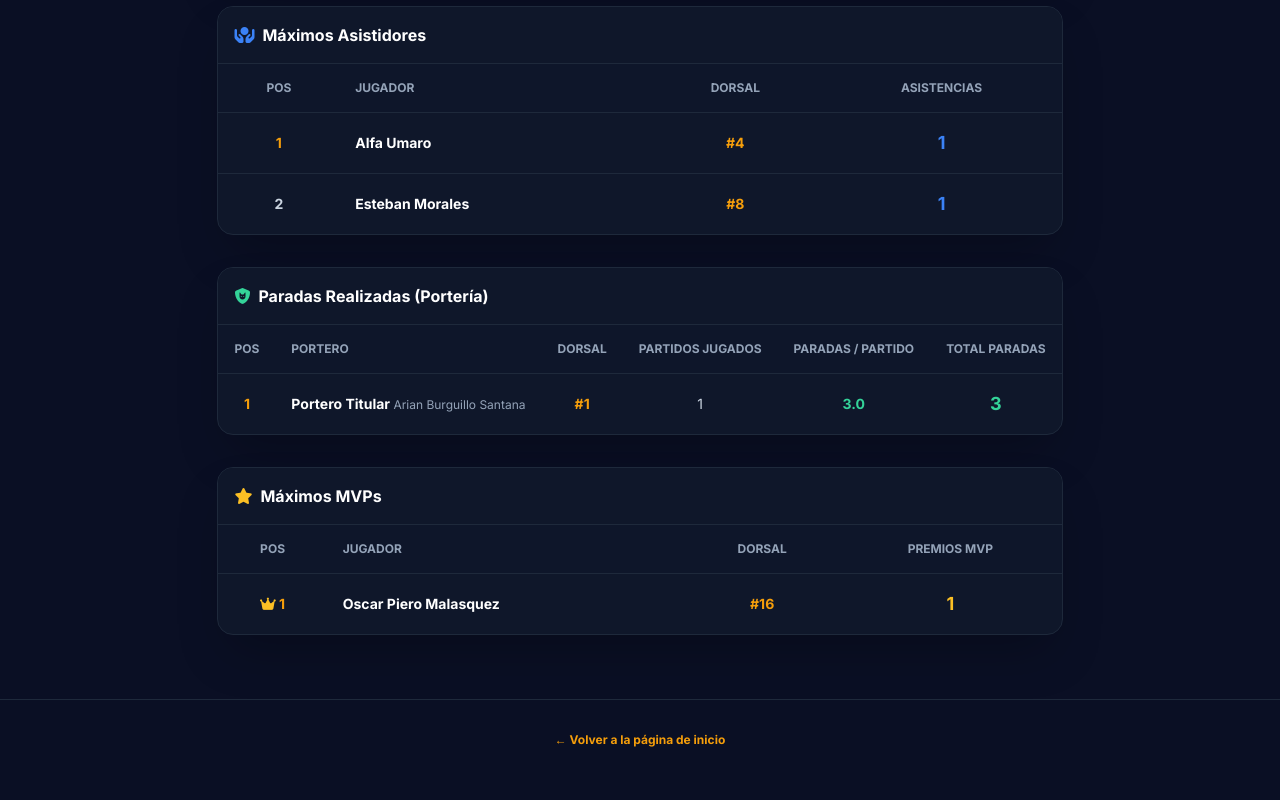
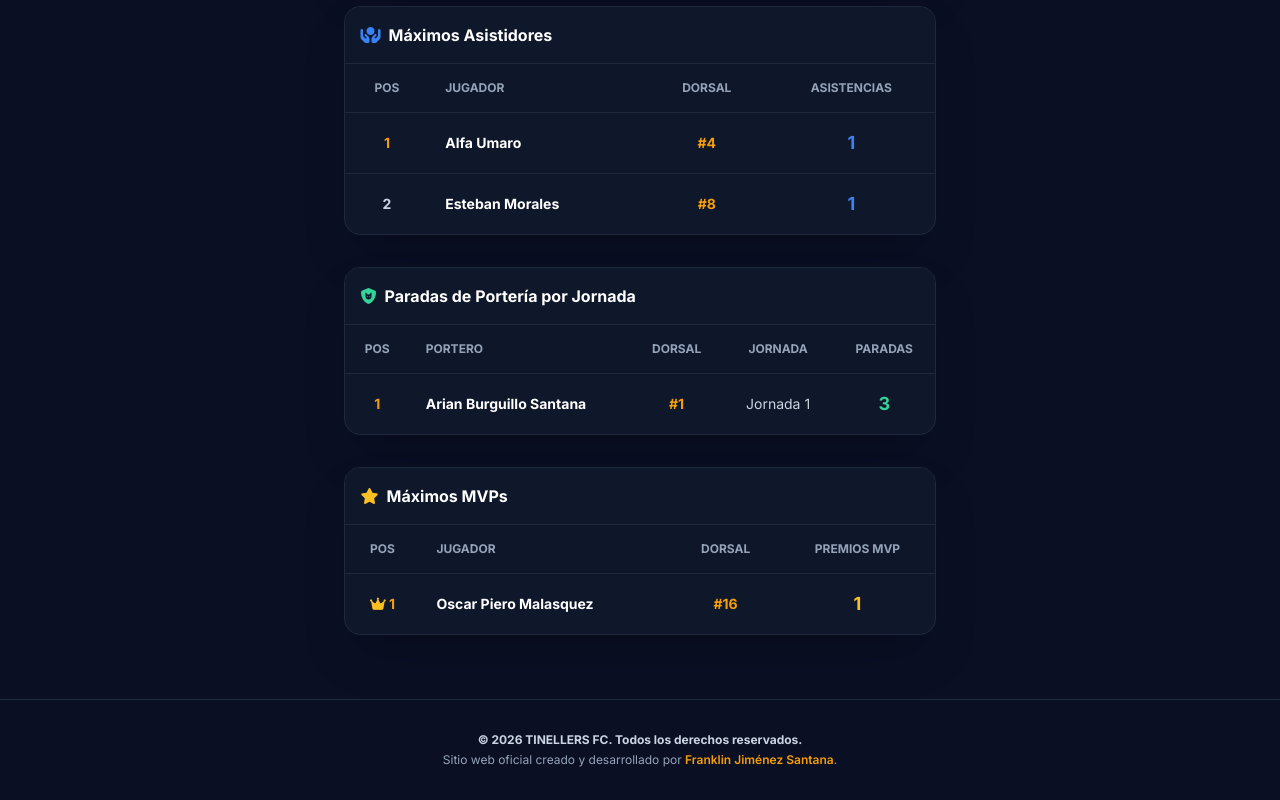
Before and after one commit to FrankJSantana/tinellers-fc, a plain HTML site: page estadisticas.html in a window 1280 px wide. Shown: the part 621-1421 px from the top of the page. Drawn offline with nearby package versions, Linux system fonts and the light colour scheme.

Commit message:
Añadido derechos de autor

```diff
--- a/estadisticas.html
+++ b/estadisticas.html
@@ -77,10 +77,10 @@
             </table>
         </div>
 
-        <!-- Tabla Portería: Paradas / Paradones -->
+        <!-- Tabla Portería: Paradas por Jornada -->
         <div class="bg-tinellers-card border border-slate-800 rounded-2xl overflow-hidden shadow-2xl">
             <div class="p-4 bg-slate-900 border-b border-slate-800 font-bold text-white flex items-center gap-2">
-                <i class="fa-solid fa-shield-cat text-emerald-400"></i> Paradas Realizadas (Portería)
+                <i class="fa-solid fa-shield-cat text-emerald-400"></i> Paradas de Portería por Jornada
             </div>
             <table class="w-full text-left text-sm">
                 <thead class="bg-slate-900/50 text-xs text-slate-400 uppercase border-b border-slate-800">
@@ -88,19 +88,16 @@
                         <th class="p-4 text-center">Pos</th>
                         <th class="p-4">Portero</th>
                         <th class="p-4 text-center">Dorsal</th>
-                        <th class="p-4 text-center">Partidos Jugados</th>
-                        <th class="p-4 text-center">Paradas / Partido</th>
-                        <th class="p-4 text-center">Total Paradas</th>
+                        <th class="p-4 text-center">Jornada</th>
+                        <th class="p-4 text-center">Paradas</th>
                     </tr>
                 </thead>
                 <tbody class="divide-y divide-slate-800">
-                    <!-- Puedes editar el nombre y dorsal del portero cuando gustes -->
                     <tr>
                         <td class="p-4 text-center font-bold text-tinellers-goldLight">1</td>
-                        <td class="p-4 font-bold text-white">Portero Titular <span class="text-xs text-slate-400 font-normal">Arian Burguillo Santana</span></td>
+                        <td class="p-4 font-bold text-white">Arian Burguillo Santana</td>
                         <td class="p-4 text-center font-black text-tinellers-goldLight">#1</td>
-                        <td class="p-4 text-center text-slate-300">1</td>
-                        <td class="p-4 text-center font-bold text-emerald-400">3.0</td>
+                        <td class="p-4 text-center text-slate-300">Jornada 1</td>
                         <td class="p-4 text-center font-black text-lg text-emerald-400">3</td>
                     </tr>
                 </tbody>
@@ -133,8 +130,10 @@
         </div>
     </main>
 
-    <footer class="bg-tinellers-dark border-t border-slate-800 py-8 text-center text-xs text-slate-500">
-        <a href="index.html" class="text-tinellers-goldLight hover:underline font-bold">← Volver a la página de inicio</a>
-    </footer>
+<!-- FOOTER CON DERECHOS DE AUTOR -->
+<footer class="bg-tinellers-dark border-t border-slate-800 py-8 text-center text-xs text-slate-400 space-y-1">
+    <p class="font-bold text-slate-300">© 2026 TINELLERS FC. Todos los derechos reservados.</p>
+    <p>Sitio web oficial creado y desarrollado por <span class="text-tinellers-goldLight font-semibold">Franklin Jiménez Santana</span>.</p>
+</footer>
 </body>
 </html>
```
Also changed, not shown: index.html (+5 -3 lines), noticias.html (+5 -3 lines), partidos.html (+5 -3 lines), quienes-somos.html (+5 -3 lines).
